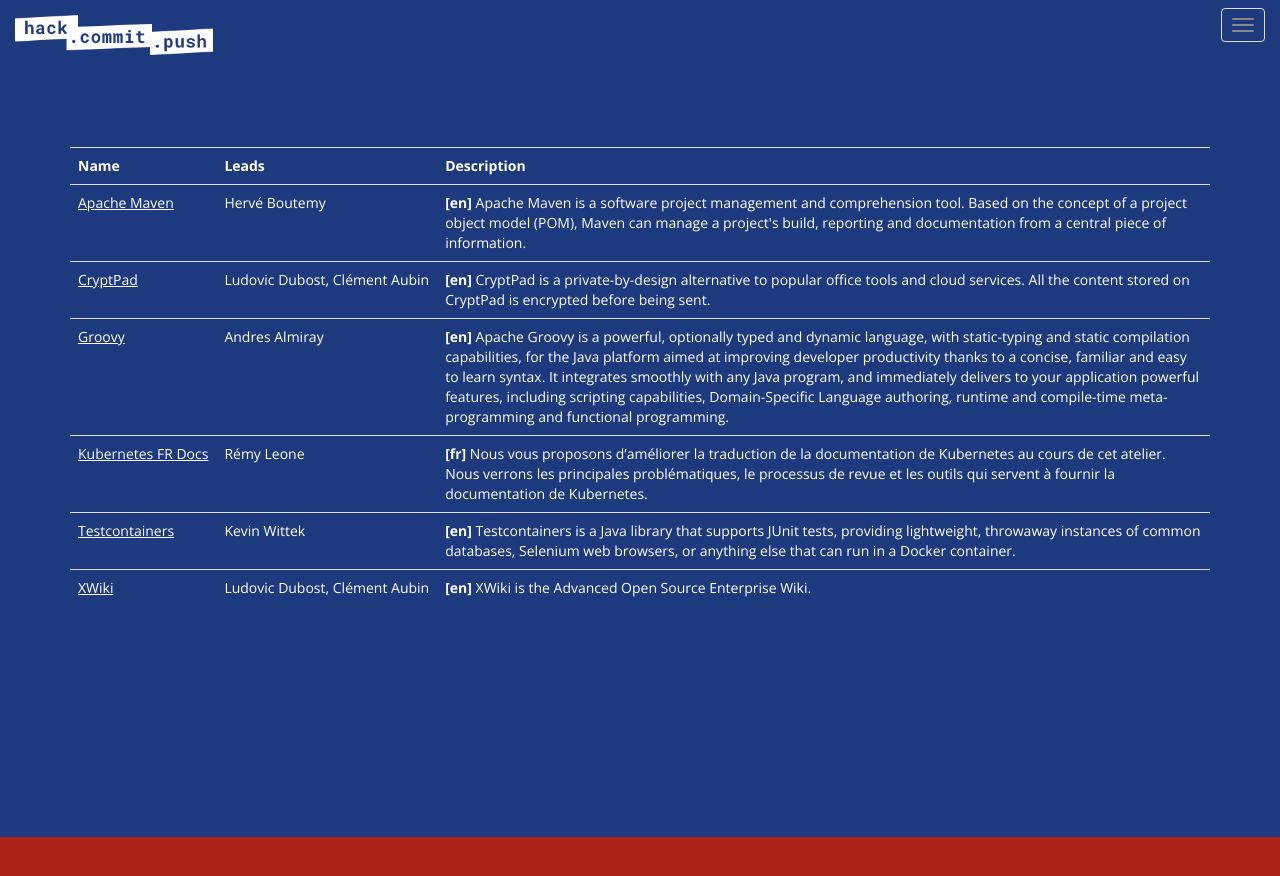
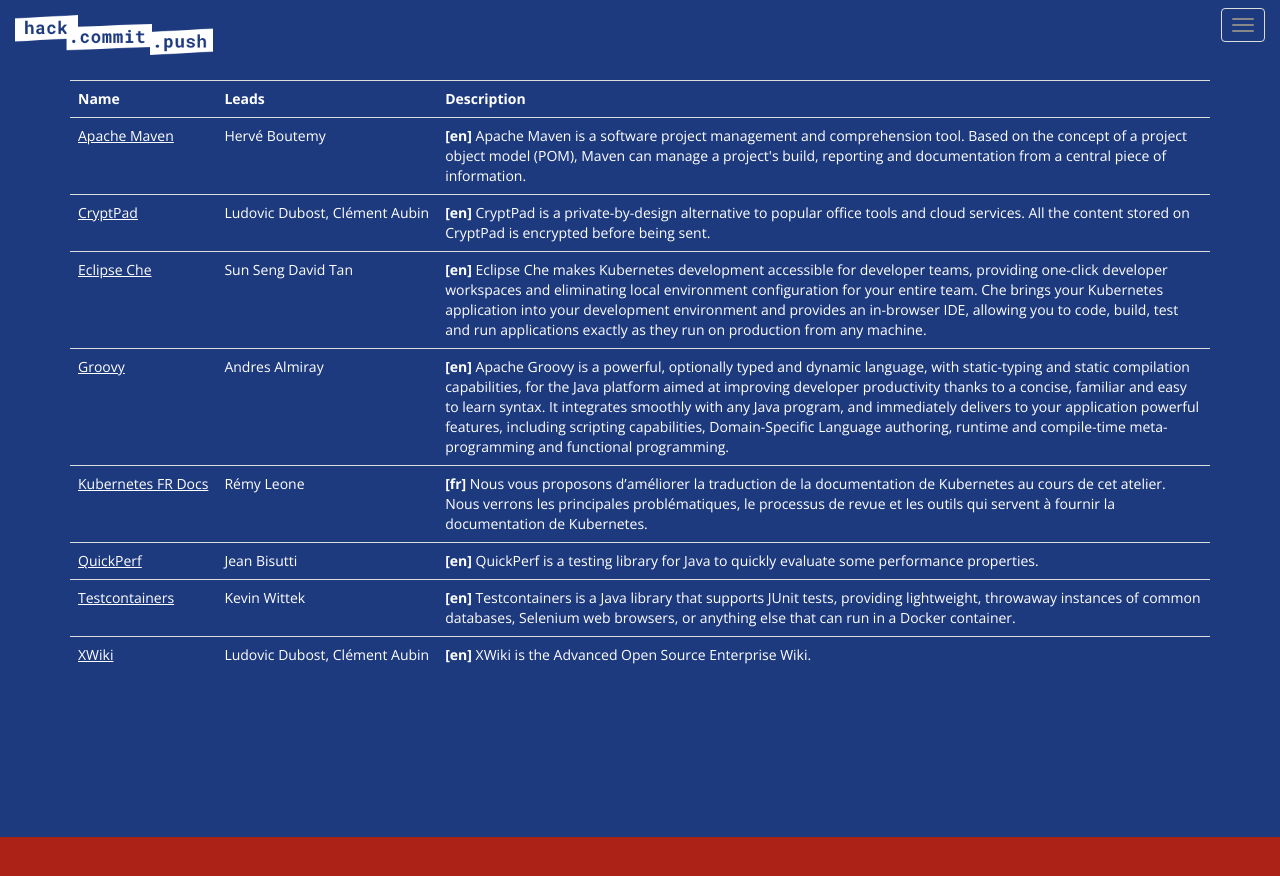
Before and after one commit to hack-commit-push/paris2020, a Jekyll site: the page built from index.html, in a window 1280 px wide and 900 px high, scrolled down 3766 px. Shown: the top 876 px of the window. Built offline with Jekyll 4.4.1, drawn with Linux system fonts in a browser that asks for light colours.

Commit message:
Add Eclipse Che and QuickPerf

```diff
--- a/_data/projects.yml
+++ b/_data/projects.yml
@@ -50,3 +50,20 @@
       Nous verrons les principales problématiques, le processus de revue et les outils qui servent à fournir la documentation de Kubernetes.
   leads:
     - name: Rémy Leone
+- name: Eclipse Che
+  url: https://www.eclipse.org/che/
+  description:
+    en: |
+      Eclipse Che makes Kubernetes development accessible for developer teams, providing one-click developer workspaces
+      and eliminating local environment configuration for your entire team. Che brings your Kubernetes application into
+      your development environment and provides an in-browser IDE, allowing you to code, build, test and run applications
+      exactly as they run on production from any machine.
+  leads:
+    - name: Sun Seng David Tan
+- name: QuickPerf
+  url: https://github.com/quick-perf
+  description:
+    en: |
+      QuickPerf is a testing library for Java to quickly evaluate some performance properties.
+  leads:
+    - name: Jean Bisutti
```
